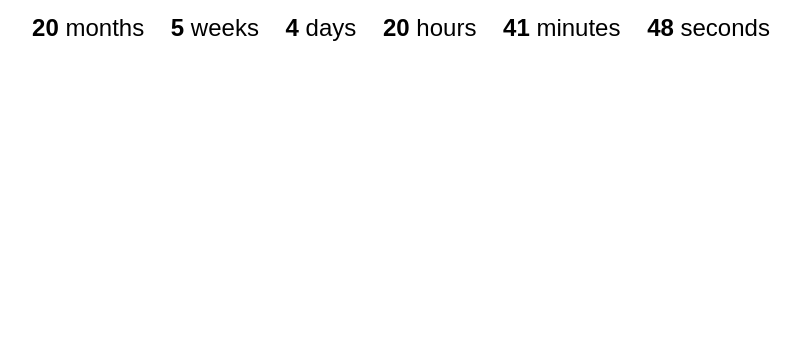
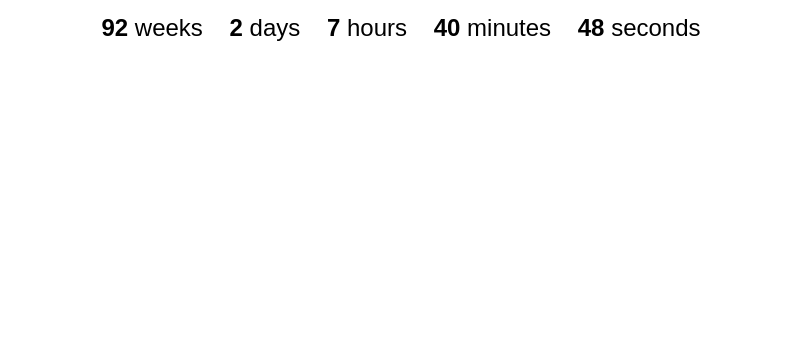
Before and after one commit to dtalic2/2year-stretch, a plain HTML site: page index.html in a window 1280 px wide. Shown: the part 452-800 px from the top of the page, without its empty margins (239-1039 px from the left). Drawn offline with Linux system fonts and the light colour scheme.

Commit message:
Fix countdown target and align time breakdown

```diff
--- a/index.html
+++ b/index.html
@@ -73,15 +73,13 @@
     </div>
 
     <script>
-        // Target date: September 1, 2027 at midnight AEST (UTC+10)
-        const targetDate = new Date('2027-09-01T00:00:00+10:00');
+        // Target date: August 30, 2027 at 11:59pm AEST (UTC+10).
+        // Build as a UTC timestamp so it is consistent for every viewer.
+        const targetDate = new Date(Date.UTC(2027, 7, 30, 13, 59, 0));
 
         function updateCountdown() {
-            // Get current time in AEST
-            const now = new Date();
-            const nowAEST = new Date(now.toLocaleString("en-US", {timeZone: "Australia/Sydney"}));
-
-            const timeDifference = targetDate - nowAEST;
+            const now = Date.now();
+            const timeDifference = targetDate.getTime() - now;
 
             if (timeDifference <= 0) {
                 document.getElementById('weeksDisplay').textContent = '0';
@@ -89,66 +87,35 @@
                 return;
             }
 
-            // Calculate time units
-            const seconds = Math.floor(timeDifference / 1000);
-            const minutes = Math.floor(seconds / 60);
-            const hours = Math.floor(minutes / 60);
-            const days = Math.floor(hours / 24);
-            const weeks = Math.floor(days / 7);
+            // Calculate time units from a single base value so everything stays in sync
+            let remainingSeconds = Math.floor(timeDifference / 1000);
+            const weeks = Math.floor(remainingSeconds / (7 * 24 * 60 * 60));
+            remainingSeconds %= 7 * 24 * 60 * 60;
+            const days = Math.floor(remainingSeconds / (24 * 60 * 60));
+            remainingSeconds %= 24 * 60 * 60;
+            const hours = Math.floor(remainingSeconds / (60 * 60));
+            remainingSeconds %= 60 * 60;
+            const minutes = Math.floor(remainingSeconds / 60);
+            const seconds = remainingSeconds % 60;
 
-            // Calculate months more accurately by counting actual calendar months
-            let months = 0;
-            let currentDate = new Date(nowAEST);
-            let targetDateCopy = new Date(targetDate);
-
-            // Set both dates to the same day of month for accurate month counting
-            const currentDay = currentDate.getDate();
-            const targetDay = targetDateCopy.getDate();
-
-            // Adjust target date to match current day if possible
-            if (targetDay > currentDay) {
-                targetDateCopy.setDate(currentDay);
-            }
-
-            // Count months
-            while (currentDate < targetDateCopy) {
-                currentDate.setMonth(currentDate.getMonth() + 1);
-                if (currentDate <= targetDateCopy) {
-                    months++;
-                } else {
-                    currentDate.setMonth(currentDate.getMonth() - 1);
-                    break;
-                }
-            }
-
-            // Calculate remaining time after accounting for months
-            const remainingTime = targetDate - currentDate;
-            const remainingDays = Math.floor(remainingTime / (1000 * 60 * 60 * 24));
-            const remainingWeeks = Math.floor(remainingDays / 7);
-            const finalRemainingDays = remainingDays % 7;
-
-            // Display weeks (total weeks)
             document.getElementById('weeksDisplay').textContent = weeks.toLocaleString();
 
             // Display full countdown
             const fullCountdownHTML = `
                 <span class="countdown-item">
-                    <span class="countdown-value">${months}</span> months
+                    <span class="countdown-value">${weeks}</span> weeks
                 </span>
                 <span class="countdown-item">
-                    <span class="countdown-value">${remainingWeeks}</span> weeks
+                    <span class="countdown-value">${days}</span> days
                 </span>
                 <span class="countdown-item">
-                    <span class="countdown-value">${finalRemainingDays}</span> days
+                    <span class="countdown-value">${hours}</span> hours
                 </span>
                 <span class="countdown-item">
-                    <span class="countdown-value">${hours % 24}</span> hours
+                    <span class="countdown-value">${minutes}</span> minutes
                 </span>
                 <span class="countdown-item">
-                    <span class="countdown-value">${minutes % 60}</span> minutes
-                </span>
-                <span class="countdown-item">
-                    <span class="countdown-value">${seconds % 60}</span> seconds
+                    <span class="countdown-value">${seconds}</span> seconds
                 </span>
             `;
 
```
